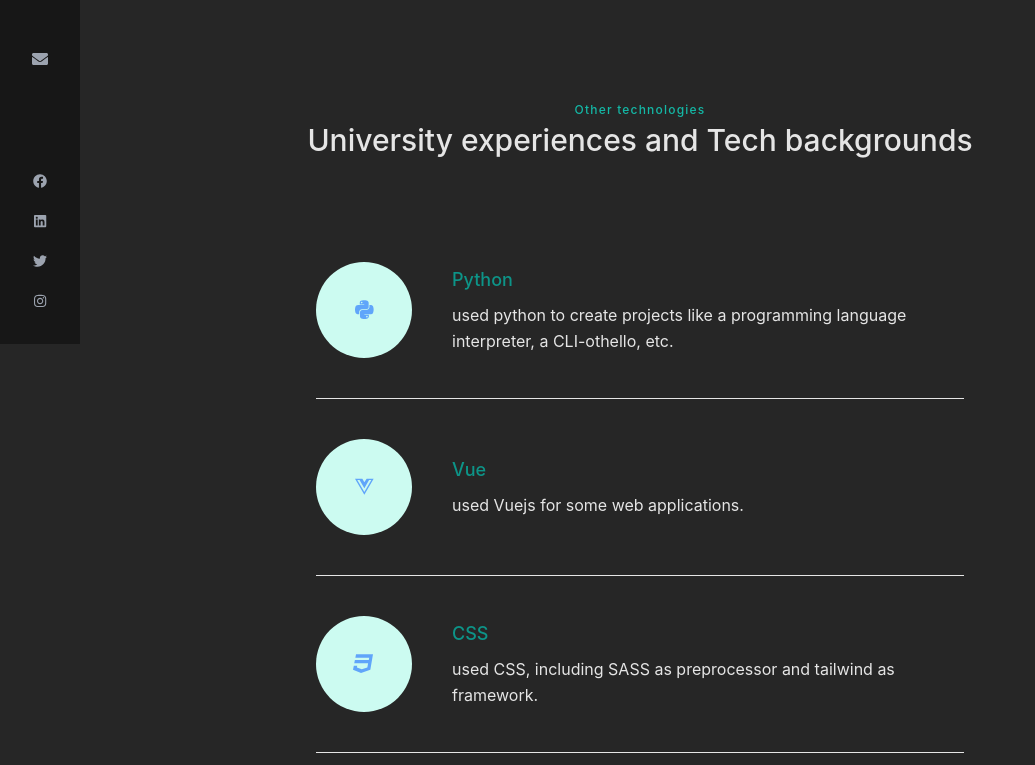
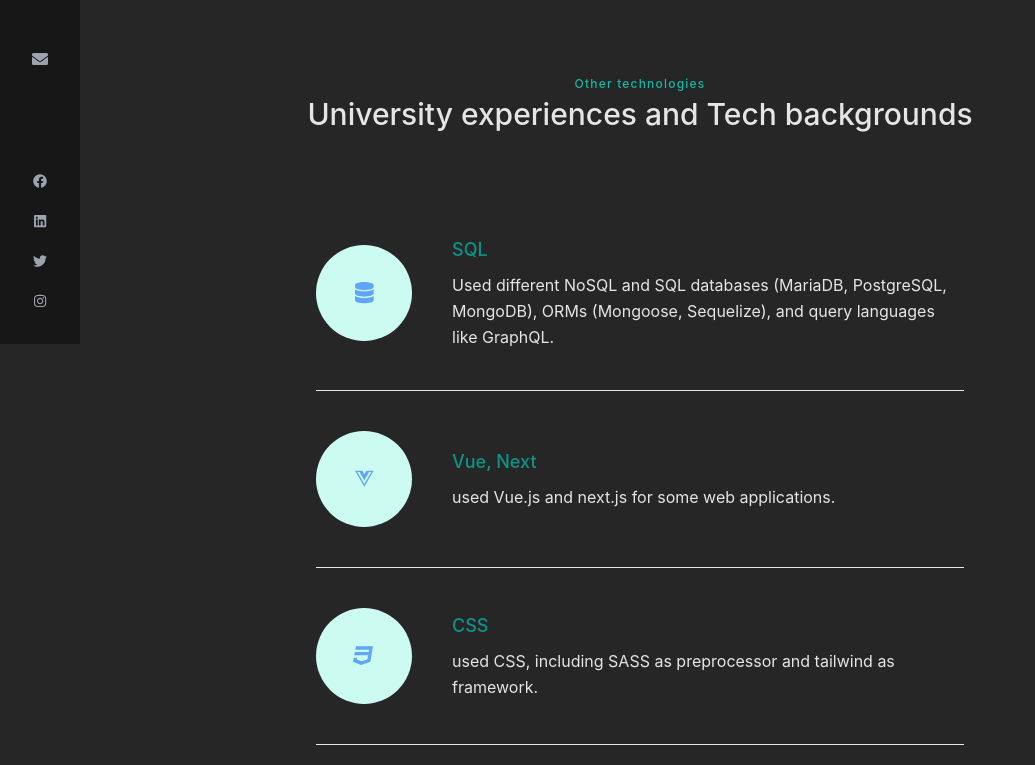
Before and after one commit to JKBTumpalan/jkbtumpalan-pfws, a Next.js app: page /skills in a window 1280 px wide. Shown: the part 456-1221 px from the top of the page, without its empty margins (0-1035 px from the left). Built offline with nearby package versions, Linux system fonts and the light colour scheme.

Commit message:
feat:small skills and exp updates

```diff
--- a/pages/about.tsx
+++ b/pages/about.tsx
@@ -68,7 +68,7 @@
               <p className="leading-relaxed text-base mb-4 text-white">
                 A competitive and skillful undergraduate Computer Science
                 student passionate in creating computer applications and
-                building modern progressive web applications.
+                building modern web applications.
               </p>
               <p className="leading-relaxed text-base mb-4 text-white">
                 Cheerful and well-organized person with organizational
--- a/pages/skills.tsx
+++ b/pages/skills.tsx
@@ -27,23 +27,24 @@
     icon: faJs,
   },
   {
+    title: "Python",
+    description:
+      "used python to create projects like a programming language interpreter, a CLI-othello, etc.",
+    icon: faPython,
+  },
+];
+
+const subSkillset = [
+  {
     title: "SQL",
     description:
       "Used different NoSQL and SQL databases (MariaDB, PostgreSQL, MongoDB), ORMs (Mongoose, Sequelize), and query languages like GraphQL.",
     icon: faDatabase,
   },
-];
 
-const subSkillset = [
   {
-    title: "Python",
-    description:
-      "used python to create projects like a programming language interpreter, a CLI-othello, etc.",
-    icon: faPython,
-  },
-  {
-    title: "Vue",
-    description: "used Vuejs for some web applications.",
+    title: "Vue, Next",
+    description: "used Vue.js and next.js for some web applications.",
     icon: faVuejs,
   },
   {
```
